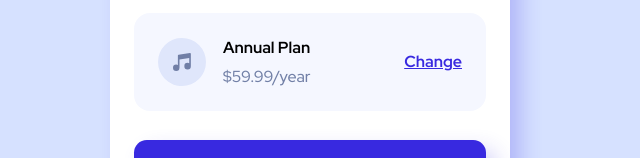
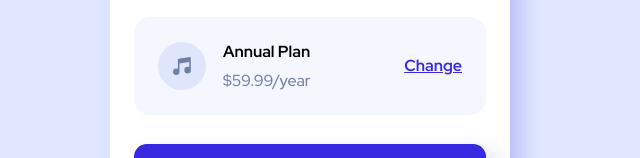
Before and after one commit to dayumsam/fm-order-summary-component, a plain HTML site: page index.html in a window 1280 px wide. Shown: the part 433-591 px from the top of the page, 330-970 px from the left. Drawn offline with Linux system fonts and the light colour scheme.

Commit message:
changes to the css

```diff
--- a/style.css
+++ b/style.css
@@ -41,7 +41,12 @@ body {
 
   font-family: "Red Hat Display", sans-serif;
 
-  background-size: cover;
+  background-size: contain;
+  background-color: #e0e8ff;
+
+  background-repeat: no-repeat;
+  background-position: top center;
+
   background-image: url("./images/pattern-background-mobile.svg");
 }
 
@@ -90,6 +95,7 @@ body {
 
 .card__plan {
   padding: 1.5em;
+  margin-top: 1.5em;
 
   display: flex;
   align-items: center;
```
